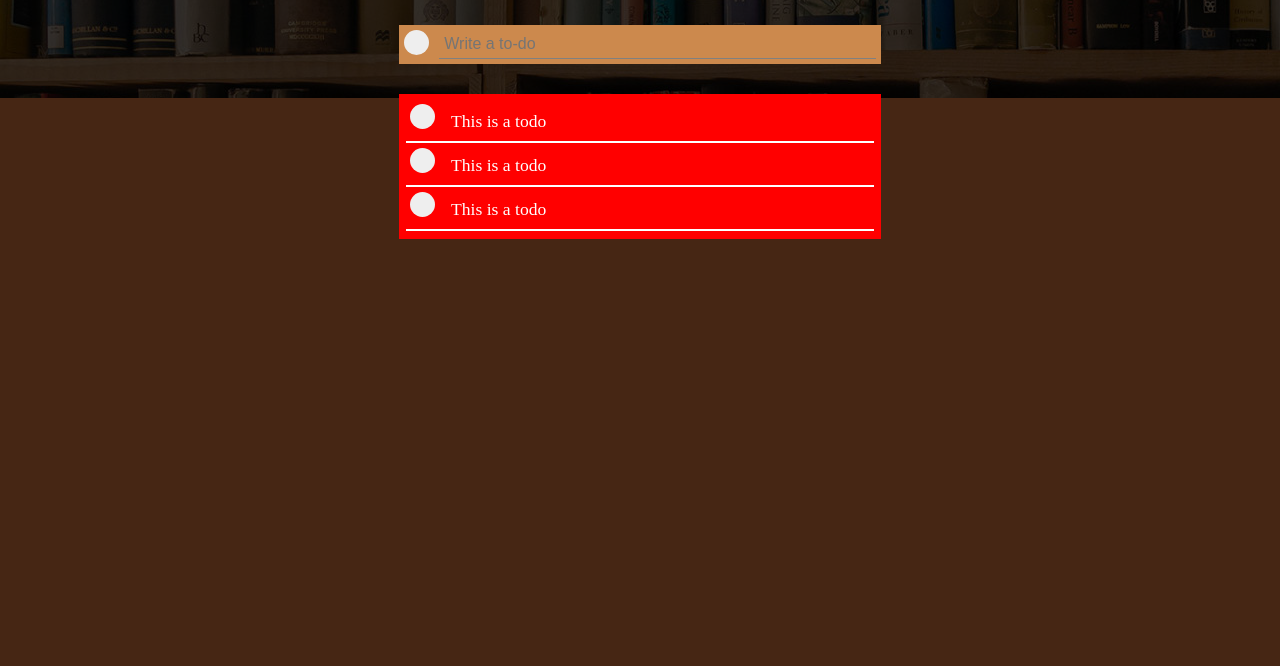
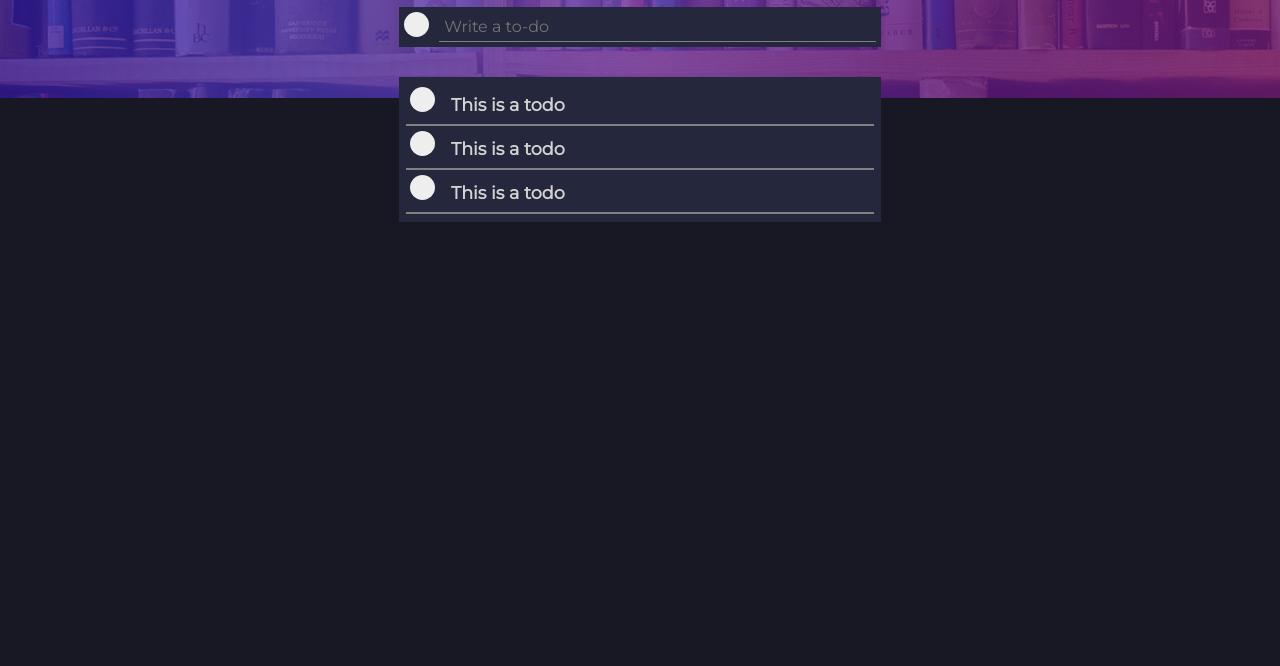
Before and after one commit to Robotron2/Todo-design, a plain HTML site: page index.html in a window 1280 px wide. Shown: the part 202-868 px from the top of the page. Drawn offline with Linux system fonts and the light colour scheme.

Commit message:
Fonts and color adjustments made.

```diff
--- a/styles.css
+++ b/styles.css
@@ -1,14 +1,18 @@
+@import url("https://fonts.googleapis.com/css2?family=Montserrat&family=Open+Sans:wght@600&display=swap");
+
 :root {
 	--color-default: #000;
 	--color-brown: #cc894d;
-	--dark-brown: #462614;
+	--darkBlue: #181824;
 	--color-white: #fff;
+	--color-darkBlue: #25273c;
 }
 
 * {
 	padding: 0;
 	margin: 0;
 	box-sizing: border-box;
+	font-family: "Montserrat", sans-serif;
 }
 
 body {
@@ -20,7 +24,9 @@ body {
 	top: 0;
 	left: 0;
 	right: 0;
-	background-color: var(--color-default);
+
+	/* background: linear-gradient(to right, green, red); */
+	background: linear-gradient(to right, #31179c, #4a37b7, #6b36ac, #5d1986, #701b79);
 	opacity: 0.8;
 	height: 100%;
 	z-index: 20;
@@ -30,7 +36,7 @@ body {
 
 .solid-color-container {
 	position: absolute;
-	background-color: var(--dark-brown);
+	background-color: var(--darkBlue);
 	z-index: 30;
 	top: 300px;
 	width: 100%;
@@ -42,7 +48,7 @@ body {
 	background: transparent;
 	/* background-color: #cc894d; */
 	width: 40%;
-	margin: -150px auto;
+	margin: -170px auto;
 	height: 10vmax;
 }
 
@@ -54,7 +60,7 @@ body {
 
 .todo-header h4 {
 	font-size: 2rem;
-	letter-spacing: 5px;
+	letter-spacing: 10px;
 }
 
 .theme-btn {
@@ -64,7 +70,7 @@ body {
 .todo-input {
 	display: flex;
 	width: 94%;
-	background-color: var(--color-brown);
+	background-color: var(--color-darkBlue);
 	padding: 1%;
 	justify-content: space-around;
 	margin: 30px auto;
@@ -107,7 +113,7 @@ body {
 }
 
 .container input:checked ~ .checkmark {
-	background-color: #2196f3;
+	background: linear-gradient(0.25turn, rgba(0, 255, 255, 0.815), #7fa4eb, #5d1986);
 }
 
 .checkmark:after {
@@ -153,18 +159,29 @@ body {
 }
 
 .todos-container {
-	background-color: red;
+	background-color: var(--color-darkBlue);
 	width: 94%;
 	margin: 0 auto;
 	padding: 1%;
 }
 .todos {
 	margin: 2px;
-	border-bottom: 2px solid white;
+	border-bottom: 2px solid grey;
+	color: lightgray;
 	padding: 0.2rem;
+	font-weight: 600;
 }
 
 .todo-item {
 	padding: 0.4rem;
 	font-size: 1.1rem;
 }
+
+/* colors
+
+#31179C
+#4A37B7
+#6B36AC
+#5D1986
+#701B79
+*/
```
